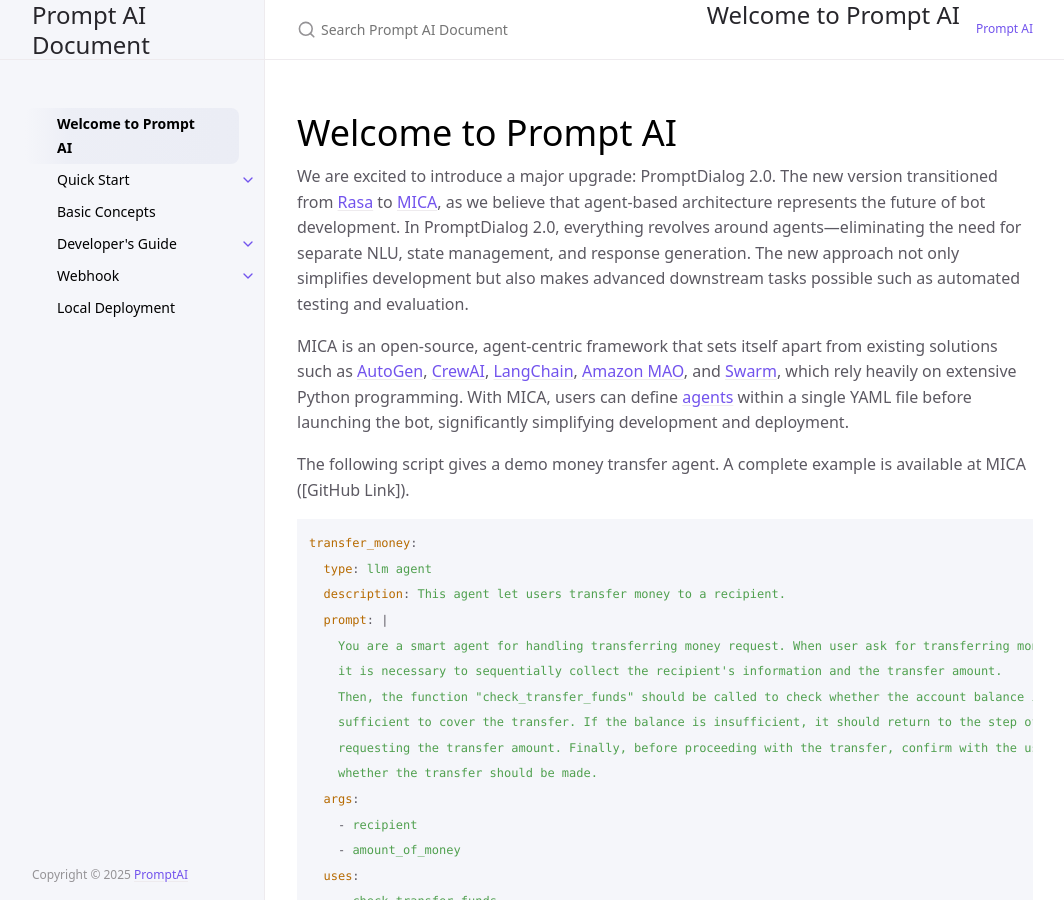
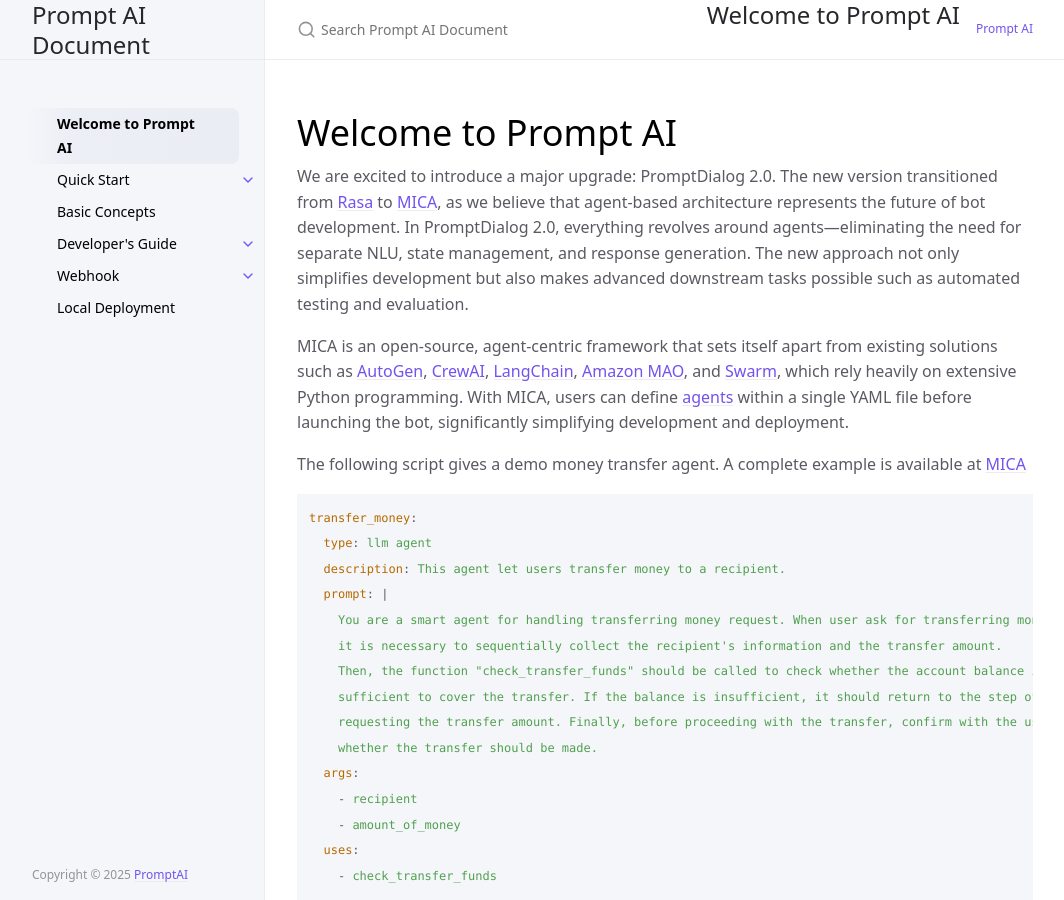
Before and after one commit to PromptAI/promptdialog, a Jekyll site: the page built from index.md, in a window 1280 px wide and 900 px high. Shown: the whole window, without its empty margins (107-1171 px from the left). Built offline with Jekyll 4.4.1, drawn with Linux system fonts in a browser that asks for light colours; cached includes are drawn as plain includes.

Commit message:
Update index.md

````diff
--- a/index.md
+++ b/index.md
@@ -12,7 +12,7 @@ We are excited to introduce a major upgrade: PromptDialog 2.0. The new version t
 
 MICA is an open-source, agent-centric framework that sets itself apart from existing solutions such as [AutoGen](https://github.com/microsoft/autogen), [CrewAI](https://github.com/crewAIInc/crewAI), [LangChain](https://github.com/langchain-ai/langchain), [Amazon MAO](https://github.com/awslabs/multi-agent-orchestrator), and [Swarm](https://github.com/openai/swarm), which rely heavily on extensive Python programming. With MICA, users can define [agents](https://mica-labs.github.io/docs/concepts/agent/) within a single YAML file before launching the bot, significantly simplifying development and deployment.
 
-The following script gives a demo money transfer agent. A complete example is available at MICA  ([GitHub Link]).
+The following script gives a demo money transfer agent. A complete example is available at [MICA](https://github.com/Mica-labs/MICA/tree/main/examples/transfer_money)
 
 ```yaml
 transfer_money:
````
